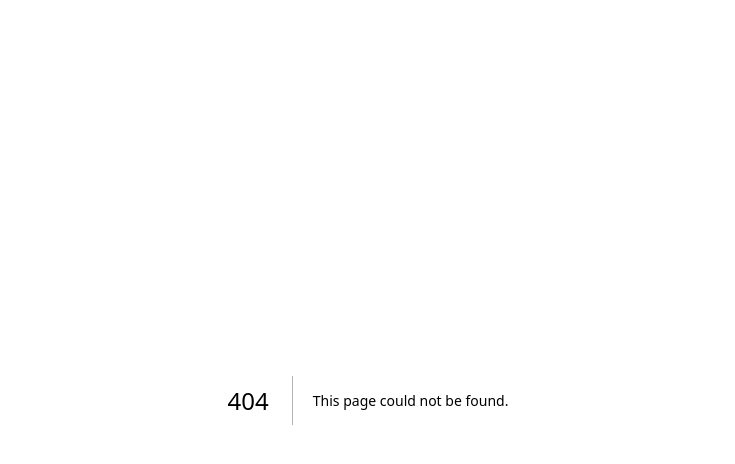
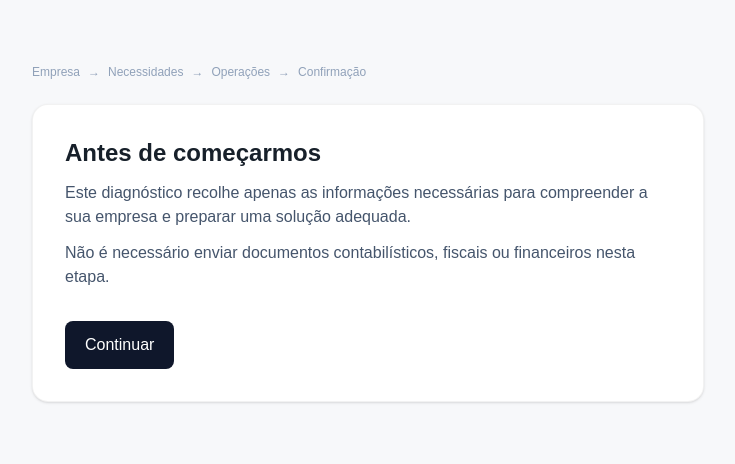
Before and after one commit to acjl-mz/acjl-onboarding, a Next.js app: page /diagnostico/inicio in a window 1280 px wide. Before the commit this address had no page. Shown: the top 464 px of the page, without its empty margins (272-1007 px from the left). Built offline with nearby package versions, Linux system fonts and the light colour scheme.

Commit message:
feat: build diagnostic foundation (app/diagnostico/inicio/page.tsx)

```diff
--- /dev/null
+++ b/app/diagnostico/inicio/page.tsx
@@ -0,0 +1,17 @@
+import Link from "next/link";
+
+export default function InicioDiagnostico() {
+  return (
+    <main className="min-h-screen bg-[var(--acjl-surface)] p-6">
+      <div className="mx-auto max-w-2xl pt-10">
+        <div className="mb-6 flex gap-2 text-xs text-slate-400"><span>Empresa</span><span>→</span><span>Necessidades</span><span>→</span><span>Operações</span><span>→</span><span>Confirmação</span></div>
+        <section className="rounded-2xl bg-white p-8 border border-black/5 shadow-sm">
+          <h1 className="text-2xl font-semibold">Antes de começarmos</h1>
+          <p className="mt-3 text-slate-600">Este diagnóstico recolhe apenas as informações necessárias para compreender a sua empresa e preparar uma solução adequada.</p>
+          <p className="mt-3 text-slate-600">Não é necessário enviar documentos contabilísticos, fiscais ou financeiros nesta etapa.</p>
+          <Link href="/diagnostico/empresa" className="mt-8 inline-block rounded-lg bg-slate-900 px-5 py-3 text-white">Continuar</Link>
+        </section>
+      </div>
+    </main>
+  );
+}
```
